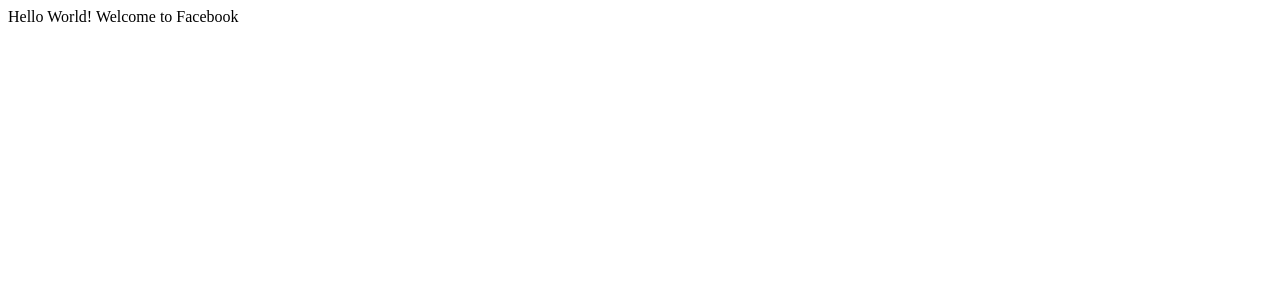
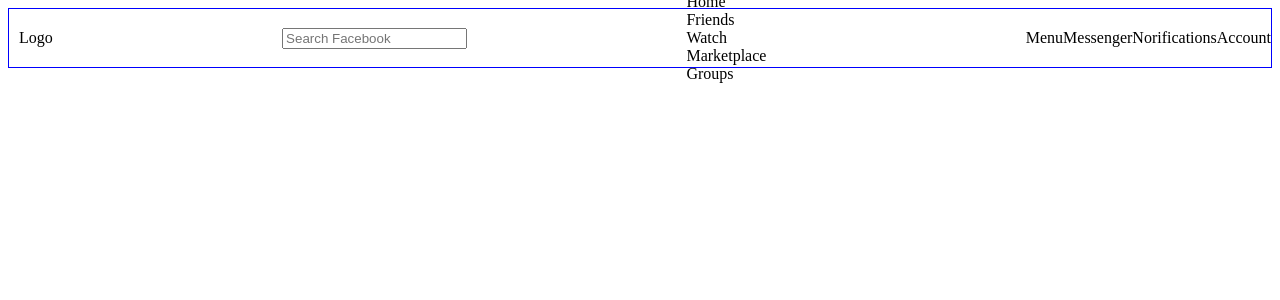
Before and after one commit to isaicastro1/React-FB, a React (Create React App) app: page / in a window 1280 px wide. Shown: the top 300 px of the page. Built offline with nearby package versions, Linux system fonts and the light colour scheme.

Commit message:
Added navigation component and installed sass

```diff
--- a/package.json
+++ b/package.json
@@ -7,6 +7,7 @@
     "@testing-library/react": "^13.4.0",
     "@testing-library/user-event": "^13.5.0",
     "react": "^18.2.0",
+    "sass": "1.55.0",
     "react-dom": "^18.2.0",
     "react-scripts": "5.0.1",
     "web-vitals": "^2.1.4"
@@ -34,5 +35,8 @@
       "last 1 firefox version",
       "last 1 safari version"
     ]
+  },
+  "devDependencies": {
+    "sass": "^1.55.0"
   }
 }
--- a/src/App.js
+++ b/src/App.js
@@ -1,7 +1,12 @@
 import "./App.css";
+import NavBar from "./components/NavBar/navbar";
 
-function App() {
-  return <div className="App">Hello World! Welcome to Facebook</div>;
-}
+const App = () => {
+  return (
+    <div className="App">
+      <NavBar />
+    </div>
+  );
+};
 
 export default App;
--- /dev/null
+++ b/src/components/NavBar/navbar.js
@@ -0,0 +1,31 @@
+import "./navbar.scss";
+
+const NavBar = () => {
+  return (
+    <div className="nav-bar">
+      <p>Logo</p>
+      <input
+        type="search"
+        className="nav-searchbox"
+        placeholder="Search Facebook"
+      />
+
+      <div className="nav-routes">
+        <div className="nav-home">Home</div>
+        <div className="nav-friends">Friends</div>
+        <div className="nav-watch">Watch</div>
+        <div className="nav-marketplace">Marketplace</div>
+        <div className="nav-groups">Groups</div>
+      </div>
+
+      <ul className="nav-links">
+        <div className="nav-menu">Menu</div>
+        <div className="nav-messenger">Messenger</div>
+        <div className="nav-notifications">Norifications</div>
+        <div className="nav-account">Account</div>
+      </ul>
+    </div>
+  );
+};
+
+export default NavBar;
--- /dev/null
+++ b/src/components/NavBar/navbar.scss
@@ -0,0 +1,22 @@
+* {
+  box-sizing: border-box;
+}
+
+.nav-bar {
+  display: flex;
+  justify-content: space-between;
+  align-items: center;
+  height: 60px;
+  border: 1px solid blue;
+
+  p {
+    padding: 10px;
+  }
+  &:hover {
+    cursor: pointer;
+  }
+
+  .nav-links {
+    display: flex;
+  }
+}
```
Also changed, not shown: 2 other files (tests, documents, lock files or other folders).
